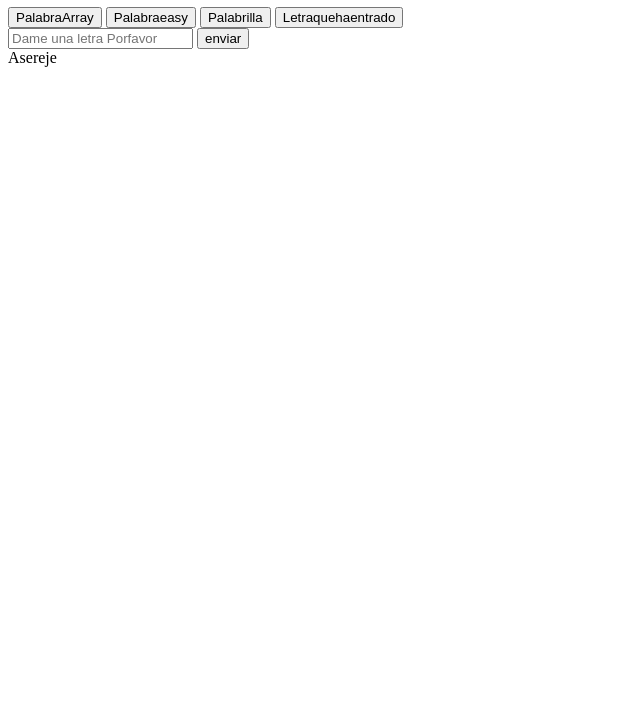
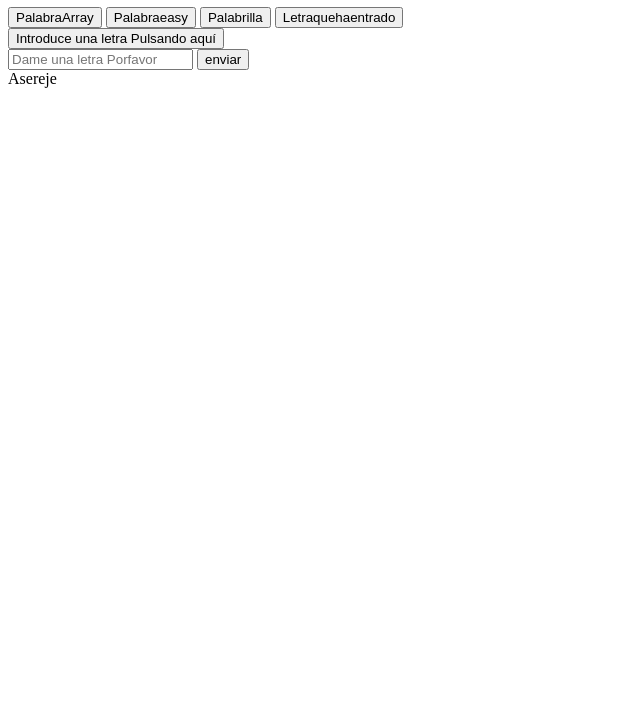
Before and after one commit to oscarjaimezclavero/JS, a plain HTML site: page M06UF1-HangedGame-main/estadopalabra.html in a window 1280 px wide. Shown: the part 73-800 px from the top of the page, without its empty margins (0-640 px from the left). Drawn offline with Linux system fonts and the light colour scheme.

Commit message:
ojc - funcion recoge letra en estadopalabra.html

```diff
--- a/M06UF1-HangedGame-main/estadopalabra.html
+++ b/M06UF1-HangedGame-main/estadopalabra.html
@@ -17,6 +17,7 @@
         </div>
 
         <div>
+            <button onclick="dimeunaletra()"> Introduce una letra Pulsando aquí </button>
             <form id="formletra">
             <input id="letrilla" type="text" placeholder="Dame una letra Porfavor" >
             <input name="enviar" type="submit" value="enviar">
@@ -29,6 +30,7 @@
         </div>
 
     <script >
+
 
         let palabrilla = "pepito";
         let arrpalabra = palabrilla.match(/.{1}/g);
@@ -59,6 +61,10 @@
 //            }
 //        }
 
+        function dimeunaletra() {
+            var letraprompt = prompt("introduce la letra");
+            console.log(letraprompt);
+        }
     </script>
 </body>
 </html>
```
